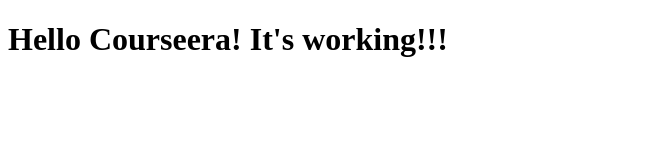
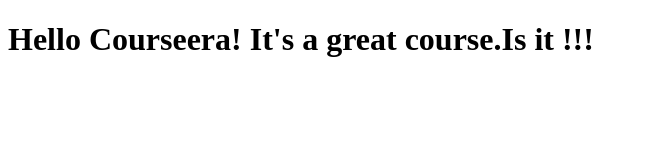
Before and after one commit to sitaram4/courseera-test2, a plain HTML site: page site/index.html in a window 1280 px wide. Shown: the whole page, without its empty margins (0-646 px from the left). Drawn offline with Linux system fonts and the light colour scheme.

Commit message:
Small change to ur page content

```diff
--- a/site/index.html
+++ b/site/index.html
@@ -5,6 +5,6 @@
 	</title>
 </head>
 <body>
-<h1>Hello Courseera! It's working!!!</h1>
+<h1>Hello Courseera! It's a great course.Is it !!!</h1>
 </body>
 </html>
```
